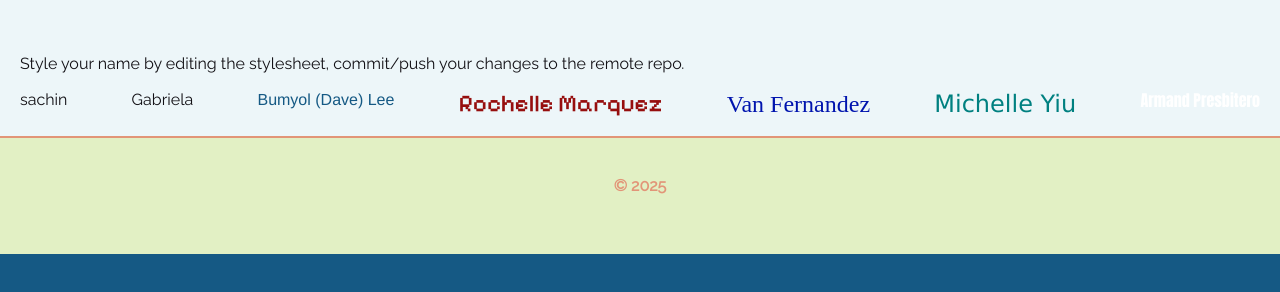
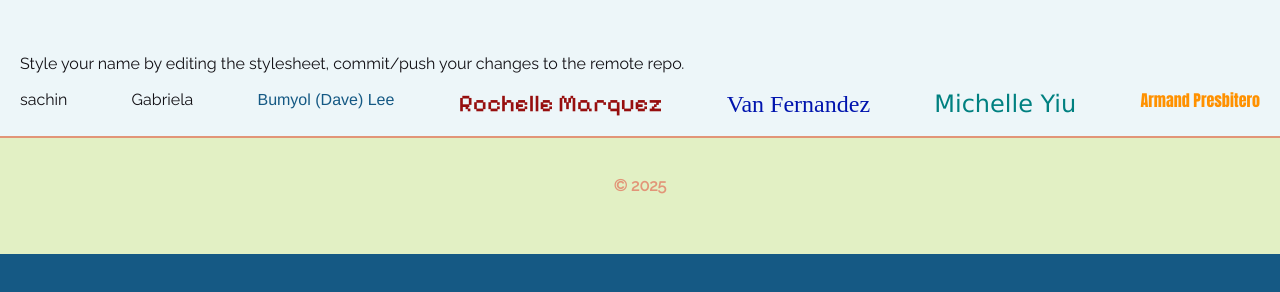
Before and after one commit to mainnnamdi/INM320-assignment-2025, a website: page public/index.html in a window 1280 px wide. Shown: the part 68-360 px from the top of the page. Drawn offline with nearby package versions, Linux system fonts and the light colour scheme; a web font is replaced by a local one.

Commit message:
Armand
v2

```diff
--- a/public/assets/css/style.css
+++ b/public/assets/css/style.css
@@ -112,7 +112,5 @@ footer {
 #armand{
     text-decoration: dashed;
     font-family: Impact, Haettenschweiler, 'Arial Narrow Bold', sans-serif;
-    stroke: black;
-    stroke-width: 2px;
-    color: white;
+    color: rgb(255, 145, 0);
 }
```
